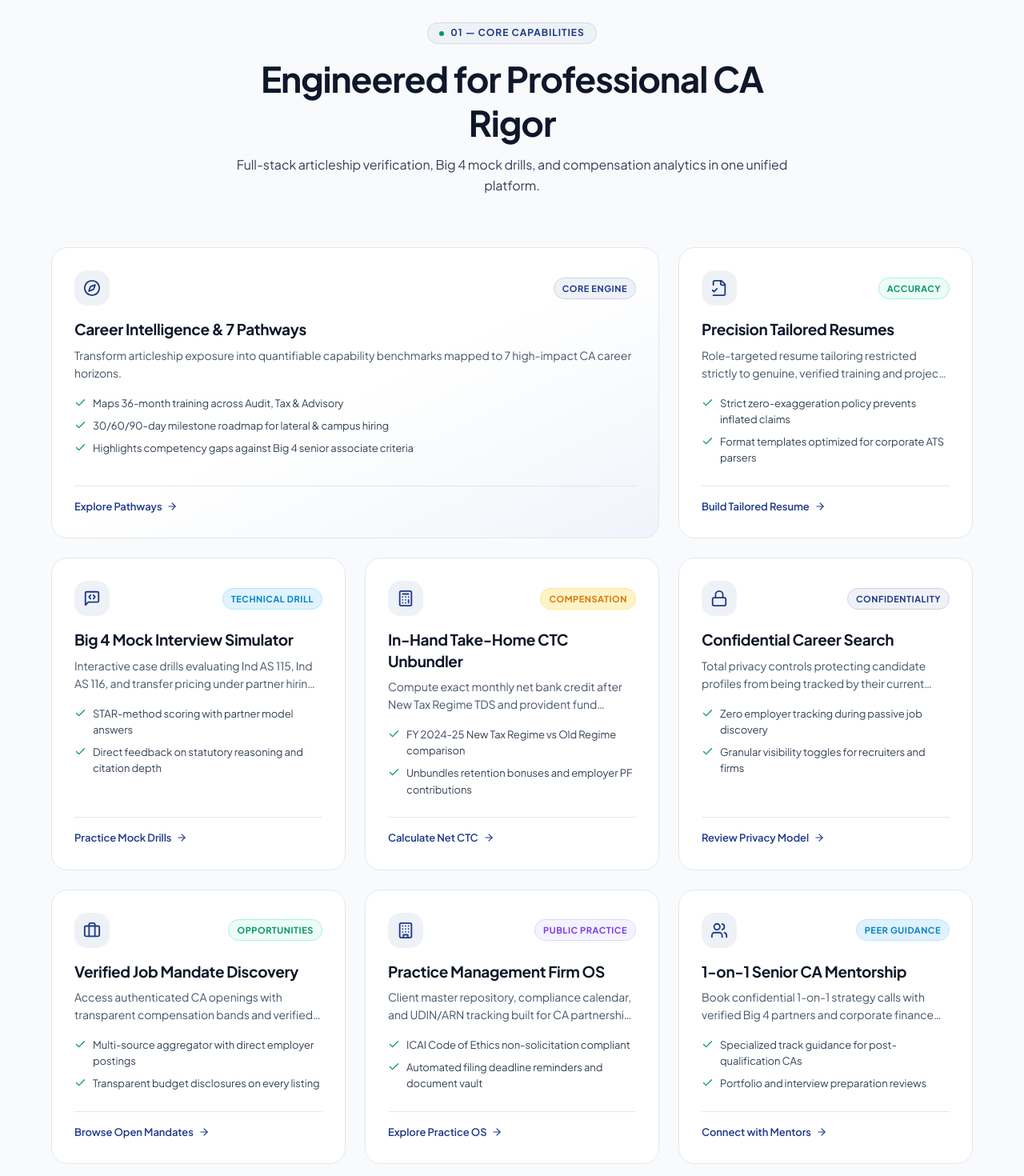
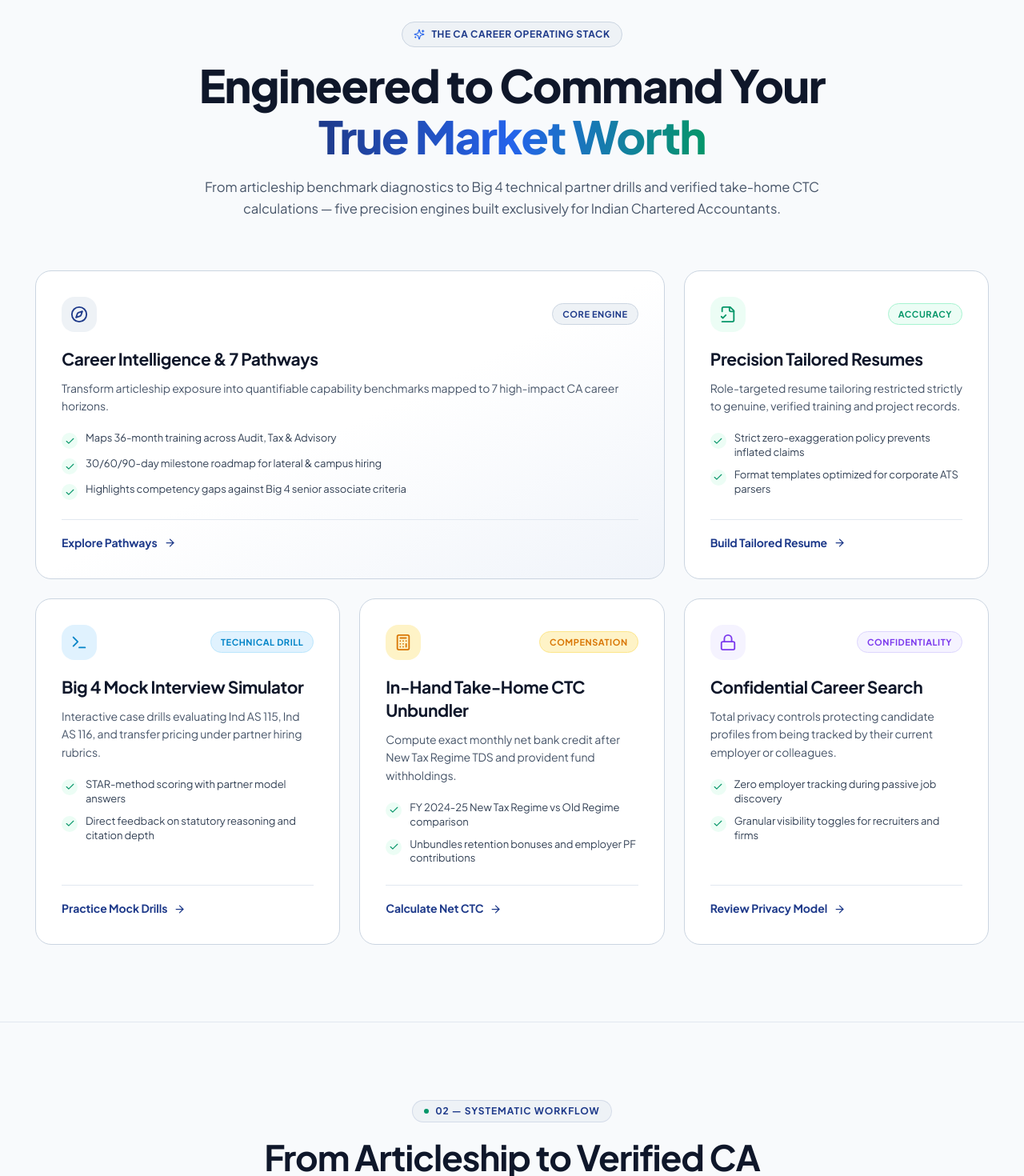
Before and after one commit to Vishaldubey2210/CA-Carrier-OS, a Next.js app in the folder apps/web/: page / in a window 1280 px wide. Shown: the part 3620-5090 px from the top of the page at 80% size. Built offline with nearby package versions, Linux system fonts and the light colour scheme.

Commit message:
feat(home): upgrade core capabilities with grand animated headline and 5 core engine bento cards

```diff
--- a/apps/web/src/components/home/CoreCapabilities.tsx
+++ b/apps/web/src/components/home/CoreCapabilities.tsx
@@ -5,26 +5,25 @@ import Link from 'next/link';
 import {
   Compass,
   FileCheck2,
-  MessageSquareCode,
+  Terminal,
   Calculator,
   Lock,
-  Briefcase,
-  Building,
-  Users,
-  TrendingUp,
   ArrowRight,
   Check,
+  Sparkles,
 } from 'lucide-react';
 import { motion } from 'framer-motion';
 
 const CAPABILITIES = [
   {
     id: 'career-intelligence',
+    badge: 'CORE ENGINE',
+    badgeColor: 'text-[#1E3A8A] bg-[#EEF2F6] border-[#CBD5E1]',
+    iconBg: 'bg-[#EEF2F6] text-[#1E3A8A]',
     title: 'Career Intelligence & 7 Pathways',
     icon: Compass,
-    badge: 'CORE ENGINE',
-    badgeColor: 'text-[#1E3A8A] bg-[#EEF2F6] border-[#CBD5E1]',
-    description: 'Transform articleship exposure into quantifiable capability benchmarks mapped to 7 high-impact CA career horizons.',
+    description:
+      'Transform articleship exposure into quantifiable capability benchmarks mapped to 7 high-impact CA career horizons.',
     highlights: [
       'Maps 36-month training across Audit, Tax & Advisory',
       '30/60/90-day milestone roadmap for lateral & campus hiring',
@@ -36,115 +35,71 @@ const CAPABILITIES = [
   },
   {
     id: 'resumes',
+    badge: 'ACCURACY',
+    badgeColor: 'text-[#059669] bg-[#ECFDF5] border-[#A7F3D0]',
+    iconBg: 'bg-[#ECFDF5] text-[#059669]',
     title: 'Precision Tailored Resumes',
     icon: FileCheck2,
-    badge: 'ACCURACY',
-    badgeColor: 'text-[#059669] bg-[#ECFDF5] border-[#A7F3D0]',
-    description: 'Role-targeted resume tailoring restricted strictly to genuine, verified training and project records.',
+    description:
+      'Role-targeted resume tailoring restricted strictly to genuine, verified training and project records.',
     highlights: [
       'Strict zero-exaggeration policy prevents inflated claims',
       'Format templates optimized for corporate ATS parsers',
     ],
     ctaHref: '/resumes',
     ctaText: 'Build Tailored Resume',
+    featured: false,
   },
   {
     id: 'interviews',
-    title: 'Big 4 Mock Interview Simulator',
-    icon: MessageSquareCode,
     badge: 'TECHNICAL DRILL',
     badgeColor: 'text-[#0284C7] bg-[#E0F2FE] border-[#BAE6FD]',
-    description: 'Interactive case drills evaluating Ind AS 115, Ind AS 116, and transfer pricing under partner hiring rubrics.',
+    iconBg: 'bg-[#E0F2FE] text-[#0284C7]',
+    title: 'Big 4 Mock Interview Simulator',
+    icon: Terminal,
+    description:
+      'Interactive case drills evaluating Ind AS 115, Ind AS 116, and transfer pricing under partner hiring rubrics.',
     highlights: [
       'STAR-method scoring with partner model answers',
       'Direct feedback on statutory reasoning and citation depth',
     ],
     ctaHref: '/interviews',
     ctaText: 'Practice Mock Drills',
+    featured: false,
   },
   {
     id: 'ctc',
+    badge: 'COMPENSATION',
+    badgeColor: 'text-[#D97706] bg-[#FEF3C7] border-[#FDE68A]',
+    iconBg: 'bg-[#FEF3C7] text-[#D97706]',
     title: 'In-Hand Take-Home CTC Unbundler',
     icon: Calculator,
-    badge: 'COMPENSATION',
-    badgeColor: 'text-[#D97706] bg-[#FEF3C7] border-[#FDE68A]',
-    description: 'Compute exact monthly net bank credit after New Tax Regime TDS and provident fund withholdings.',
+    description:
+      'Compute exact monthly net bank credit after New Tax Regime TDS and provident fund withholdings.',
     highlights: [
       'FY 2024-25 New Tax Regime vs Old Regime comparison',
       'Unbundles retention bonuses and employer PF contributions',
     ],
     ctaHref: '/career',
     ctaText: 'Calculate Net CTC',
+    featured: false,
   },
   {
     id: 'privacy',
+    badge: 'CONFIDENTIALITY',
+    badgeColor: 'text-[#7C3AED] bg-[#F5F3FF] border-[#DDD6FE]',
+    iconBg: 'bg-[#F5F3FF] text-[#7C3AED]',
     title: 'Confidential Career Search',
     icon: Lock,
-    badge: 'CONFIDENTIALITY',
-    badgeColor: 'text-[#1E3A8A] bg-[#EEF2F6] border-[#CBD5E1]',
-    description: 'Total privacy controls protecting candidate profiles from being tracked by their current employer or colleagues.',
+    description:
+      'Total privacy controls protecting candidate profiles from being tracked by their current employer or colleagues.',
     highlights: [
       'Zero employer tracking during passive job discovery',
       'Granular visibility toggles for recruiters and firms',
     ],
     ctaHref: '/security',
     ctaText: 'Review Privacy Model',
-  },
-  {
-    id: 'jobs',
-    title: 'Verified Job Mandate Discovery',
-    icon: Briefcase,
-    badge: 'OPPORTUNITIES',
-    badgeColor: 'text-[#059669] bg-[#ECFDF5] border-[#A7F3D0]',
-    description: 'Access authenticated CA openings with transparent compensation bands and verified recruiter credentials.',
-    highlights: [
-      'Multi-source aggregator with direct employer postings',
-      'Transparent budget disclosures on every listing',
-    ],
-    ctaHref: '/jobs',
-    ctaText: 'Browse Open Mandates',
-  },
-  {
-    id: 'practice',
-    title: 'Practice Management Firm OS',
-    icon: Building,
-    badge: 'PUBLIC PRACTICE',
-    badgeColor: 'text-[#7C3AED] bg-[#F5F3FF] border-[#DDD6FE]',
-    description: 'Client master repository, compliance calendar, and UDIN/ARN tracking built for CA partnership firms.',
-    highlights: [
-      'ICAI Code of Ethics non-solicitation compliant',
-      'Automated filing deadline reminders and document vault',
-    ],
-    ctaHref: '/practice',
-    ctaText: 'Explore Practice OS',
-  },
-  {
-    id: 'mentorship',
-    title: '1-on-1 Senior CA Mentorship',
-    icon: Users,
-    badge: 'PEER GUIDANCE',
-    badgeColor: 'text-[#0284C7] bg-[#E0F2FE] border-[#BAE6FD]',
-    description: 'Book confidential 1-on-1 strategy calls with verified Big 4 partners and corporate finance directors.',
-    highlights: [
-      'Specialized track guidance for post-qualification CAs',
-      'Portfolio and interview preparation reviews',
-    ],
-    ctaHref: '/career',
-    ctaText: 'Connect with Mentors',
-  },
-  {
-    id: 'financial-intel',
-    title: 'Peer Financial Intelligence',
-    icon: TrendingUp,
-    badge: 'SALARY BENCHMARKS',
-    badgeColor: 'text-[#D97706] bg-[#FEF3C7] border-[#FDE68A]',
-    description: 'Real-time compensation benchmarks across audit, corporate finance, and consulting cohorts in India.',
-    highlights: [
-      'Aggregated cohort data across metro and tier-1 hubs',
-      'Annual increment and bonus trends by qualification year',
-    ],
-    ctaHref: '/pricing',
-    ctaText: 'View Benchmarks',
+    featured: false,
   },
 ];
 
@@ -152,23 +107,50 @@ export function CoreCapabilities() {
   return (
     <section
       id="features"
-      className="py-16 sm:py-24 px-4 sm:px-6 max-w-[1200px] mx-auto w-full"
+      className="py-16 sm:py-24 px-4 sm:px-6 max-w-[1240px] mx-auto w-full flex flex-col items-center"
     >
-      {/* Section Header */}
-      <div className="text-center max-w-[700px] mx-auto mb-12 sm:mb-16">
-        <span className="editorial-step">
-          01 — CORE CAPABILITIES
-        </span>
-        <h2 className="text-[clamp(1.875rem,3.5vw,2.75rem)] font-bold text-[#0F172A] tracking-tight leading-tight mt-2 mb-3">
-          Engineered for Professional CA Rigor
-        </h2>
-        <p className="text-[16px] text-[#334155] leading-relaxed max-w-[65ch] mx-auto m-0">
-          Full-stack articleship verification, Big 4 mock drills, and compensation analytics in one unified platform.
-        </p>
+      {/* Animated Grand Section Header */}
+      <div className="text-center max-w-[840px] mx-auto mb-12 sm:mb-16 flex flex-col items-center">
+        {/* Eyebrow Pill */}
+        <motion.div
+          initial={{ opacity: 0, y: 12 }}
+          whileInView={{ opacity: 1, y: 0 }}
+          viewport={{ once: true }}
+          transition={{ duration: 0.35, ease: [0.22, 1, 0.36, 1] }}
+          className="inline-flex items-center gap-2 px-3.5 py-1.5 rounded-full bg-[#EEF2F6] border border-[#CBD5E1] text-[12px] font-bold text-[#1E3A8A] uppercase tracking-wider mb-4 shadow-2xs"
+        >
+          <Sparkles size={14} className="text-[#2563EB]" />
+          <span>The CA Career Operating Stack</span>
+        </motion.div>
+
+        {/* Large Animated Title */}
+        <motion.h2
+          initial={{ opacity: 0, y: 22 }}
+          whileInView={{ opacity: 1, y: 0 }}
+          viewport={{ once: true }}
+          transition={{ duration: 0.45, ease: [0.22, 1, 0.36, 1], delay: 0.08 }}
+          className="text-[clamp(2.2rem,4.4vw,3.6rem)] font-extrabold text-[#0F172A] tracking-tight leading-[1.14] m-0"
+        >
+          Engineered to Command Your{' '}
+          <span className="text-transparent bg-clip-text bg-gradient-to-r from-[#1E3A8A] via-[#2563EB] to-[#059669]">
+            True Market Worth
+          </span>
+        </motion.h2>
+
+        {/* Supporting Subheading */}
+        <motion.p
+          initial={{ opacity: 0, y: 16 }}
+          whileInView={{ opacity: 1, y: 0 }}
+          viewport={{ once: true }}
+          transition={{ duration: 0.45, ease: [0.22, 1, 0.36, 1], delay: 0.16 }}
+          className="text-[clamp(1rem,1.3vw,1.18rem)] text-[#475569] leading-relaxed max-w-[64ch] mx-auto mt-4 mb-0"
+        >
+          From articleship benchmark diagnostics to Big 4 technical partner drills and verified take-home CTC calculations — five precision engines built exclusively for Indian Chartered Accountants.
+        </motion.p>
       </div>
 
-      {/* Responsive Bento Grid (3 cols desktop, 2 cols tablet, 1 col mobile) */}
-      <div className="grid grid-cols-1 md:grid-cols-2 lg:grid-cols-3 gap-6">
+      {/* 5-Card Responsive Bento Grid: Row 1 (2 cols: 1 Wide + 1 Standard), Row 2 (3 Standard cols) */}
+      <div className="grid grid-cols-1 md:grid-cols-2 lg:grid-cols-3 gap-6 w-full">
         {CAPABILITIES.map((cap, idx) => {
           const Icon = cap.icon;
           const isFeatured = cap.featured;
@@ -176,56 +158,69 @@ export function CoreCapabilities() {
           return (
             <motion.div
               key={cap.id}
-              initial={{ opacity: 0, y: 18 }}
+              initial={{ opacity: 0, y: 24 }}
               whileInView={{ opacity: 1, y: 0 }}
-              viewport={{ once: true, margin: '-60px' }}
-              transition={{ duration: 0.35, delay: idx * 0.05, ease: [0.22, 1, 0.36, 1] }}
-              className={`rounded-2xl border border-[#E2E8F0] bg-white p-6 sm:p-7 flex flex-col justify-between shadow-card hover:shadow-card-hover hover:-translate-y-1 transition-all duration-200 group ${
-                isFeatured ? 'md:col-span-2 lg:col-span-2 bg-gradient-to-br from-white via-white to-[#F0F4FA]' : ''
+              viewport={{ once: true, margin: '-50px' }}
+              transition={{
+                duration: 0.4,
+                delay: idx * 0.08,
+                ease: [0.22, 1, 0.36, 1],
+              }}
+              className={`rounded-2xl border border-[#CBD5E1] bg-white p-6 sm:p-7 md:p-8 flex flex-col justify-between shadow-card hover:shadow-xl hover:-translate-y-1.5 hover:border-[#94A3B8] transition-all duration-300 group ${
+                isFeatured
+                  ? 'md:col-span-2 lg:col-span-2 bg-gradient-to-br from-white via-white to-[#F0F4FA]'
+                  : ''
               }`}
             >
               <div>
-                {/* Header: Icon Chip + Badge */}
-                <div className="flex items-center justify-between gap-3 mb-4">
-                  <div className="w-11 h-11 rounded-xl bg-[#EEF2F6] flex items-center justify-center text-[#1E3A8A] group-hover:bg-[#1E3A8A] group-hover:text-white transition-colors shrink-0">
+                {/* Header: Icon Chip + Status Badge */}
+                <div className="flex items-center justify-between gap-3 mb-5">
+                  <div
+                    className={`w-11 h-11 rounded-xl flex items-center justify-center transition-transform group-hover:scale-105 shrink-0 ${cap.iconBg}`}
+                  >
                     <Icon size={22} />
                   </div>
                   <span
-                    className={`text-[11px] font-bold px-2.5 py-1 rounded-full border ${cap.badgeColor} tracking-wider uppercase`}
+                    className={`text-[11px] font-bold px-3 py-1 rounded-full border ${cap.badgeColor} tracking-wider uppercase shadow-2xs`}
                   >
                     {cap.badge}
                   </span>
                 </div>
 
                 {/* Title */}
-                <h3 className="text-[18px] sm:text-[19px] font-bold text-[#0F172A] mb-2 group-hover:text-[#1E3A8A] transition-colors leading-snug">
+                <h3 className="text-[19px] sm:text-[21px] font-bold text-[#0F172A] mb-2.5 group-hover:text-[#1E3A8A] transition-colors leading-snug">
                   {cap.title}
                 </h3>
 
-                {/* 2-line Description */}
-                <p className="text-[14px] text-[#475569] leading-relaxed mb-4 line-clamp-2">
+                {/* Description */}
+                <p className="text-[14px] text-[#475569] leading-relaxed mb-5">
                   {cap.description}
                 </p>
 
                 {/* Bullet Highlights */}
-                <ul className="list-none p-0 m-0 flex flex-col gap-2 mb-6 text-[13px] text-[#334155]">
+                <ul className="list-none p-0 m-0 flex flex-col gap-2.5 mb-6 text-[13px] text-[#334155]">
                   {cap.highlights.map((h, i) => (
-                    <li key={i} className="flex items-start gap-2">
-                      <Check size={15} className="text-[#059669] shrink-0 mt-0.5" />
-                      <span>{h}</span>
+                    <li key={i} className="flex items-start gap-2.5">
+                      <div className="w-5 h-5 rounded-full bg-[#ECFDF5] text-[#059669] flex items-center justify-center shrink-0 mt-0.5">
+                        <Check size={13} />
+                      </div>
+                      <span className="leading-snug">{h}</span>
                     </li>
                   ))}
                 </ul>
               </div>
 
-              {/* Action Link */}
-              <div className="pt-3 border-t border-[#E2E8F0] mt-auto">
+              {/* Action Link Button */}
+              <div className="pt-4 border-t border-[#E2E8F0] mt-auto">
                 <Link
                   href={cap.ctaHref}
-                  className="inline-flex items-center gap-1.5 text-[13px] font-semibold text-[#1E3A8A] hover:text-[#1E40AF] group-hover:gap-2 transition-all no-underline"
+                  className="inline-flex items-center gap-2 text-[14px] font-bold text-[#1E3A8A] hover:text-[#1E40AF] group/btn transition-colors no-underline"
                 >
                   <span>{cap.ctaText}</span>
-                  <ArrowRight size={14} />
+                  <ArrowRight
+                    size={15}
+                    className="transform transition-transform group-hover/btn:translate-x-1"
+                  />
                 </Link>
               </div>
             </motion.div>
```
